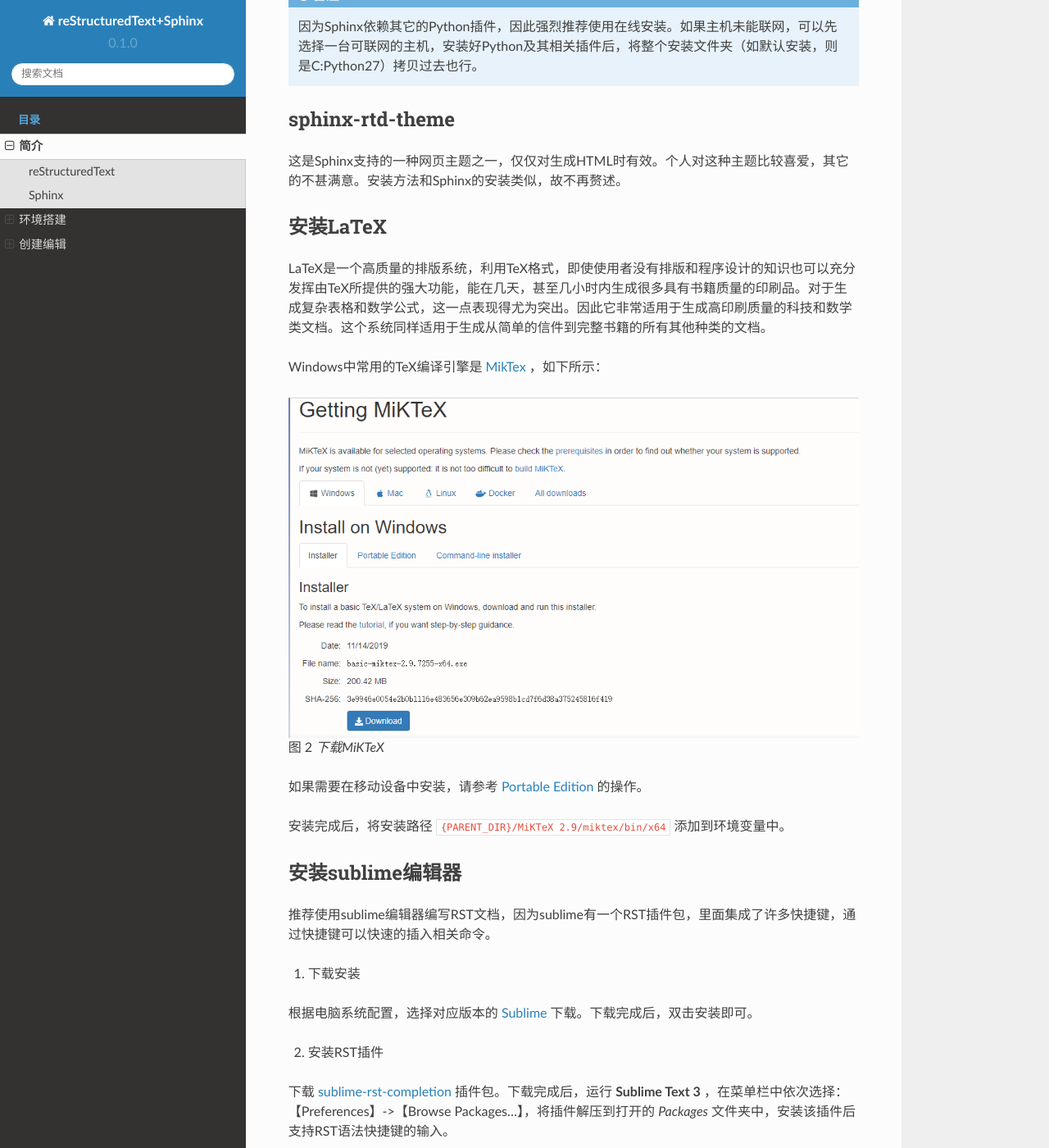
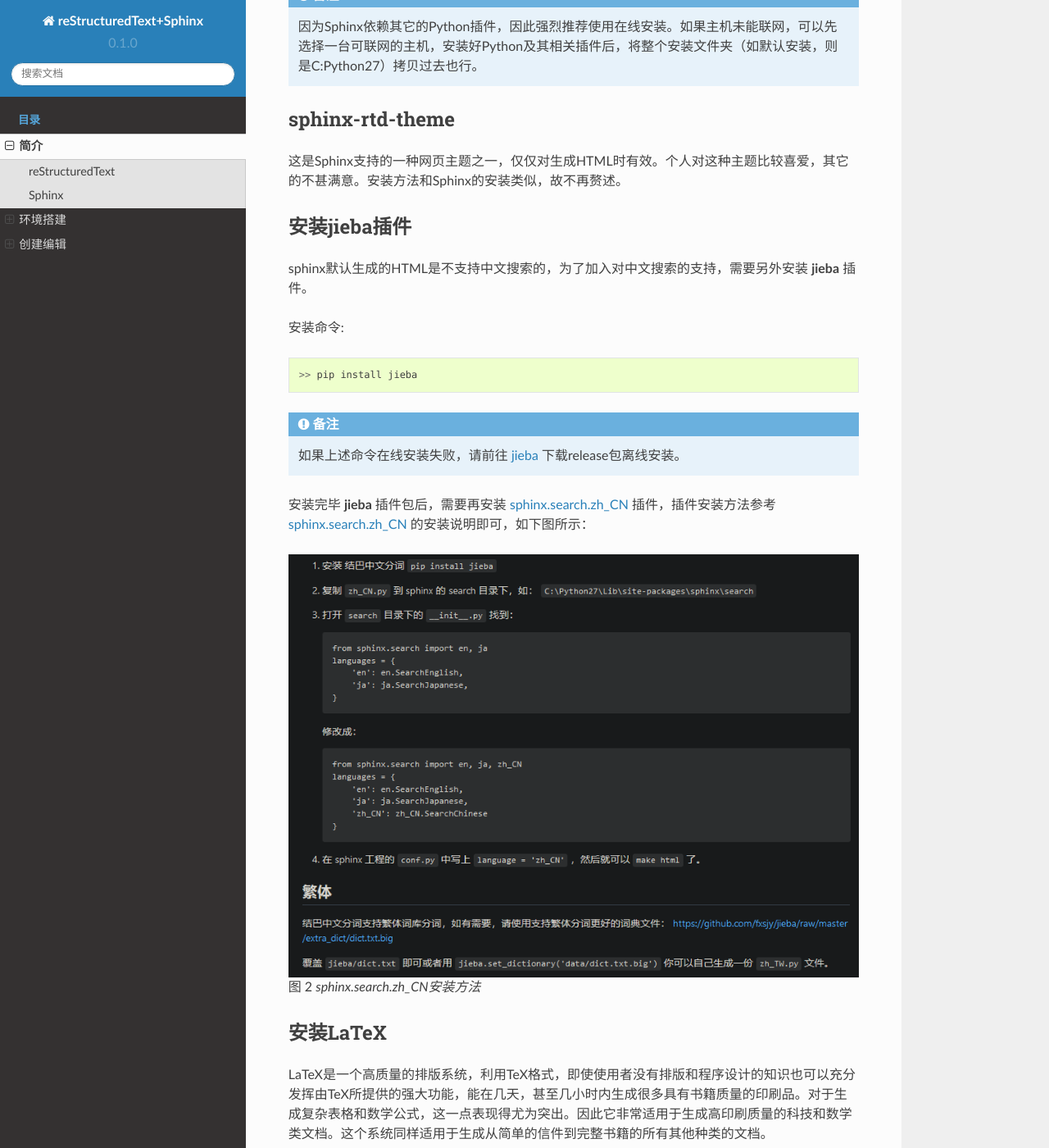
Before and after one commit to wenjiapeng/reStructuredText-Sphinx, a Sphinx documentation site: the page built from source/reStructuredText_Sphinx_Environment_Setup_In_Windows.rst, in a window 1280 px wide and 1400 px high, scrolled down 1906 px. Shown: the whole window at 82% size. Built offline with Sphinx 7.4.7 and the Read the Docs theme 2.0.0, drawn with Linux system fonts in a browser that asks for light colours; formulas are drawn with MathJax 3; some of the changed text lies outside the part shown.

Commit message:
add new description for html searching in sphinx

```diff
--- a/source/conf.py
+++ b/source/conf.py
@@ -110,7 +110,6 @@
 # so a file named "default.css" will overwrite the builtin "default.css".
 html_static_path = ['_static']
 
-
 # -- Options for HTMLHelp output ------------------------------------------
 
 # Output file base name for HTML help builder.
--- a/source/reStructuredText_Sphinx_Environment_Setup_In_Windows.rst
+++ b/source/reStructuredText_Sphinx_Environment_Setup_In_Windows.rst
@@ -66,6 +66,26 @@
 ----------------
 
 这是Sphinx支持的一种网页主题之一，仅仅对生成HTML时有效。个人对这种主题比较喜爱，其它的不甚满意。安装方法和Sphinx的安装类似，故不再赘述。
+
+
+安装jieba插件
+-------------
+
+sphinx默认生成的HTML是不支持中文搜索的，为了加入对中文搜索的支持，需要另外安装 **jieba** 插件。
+
+安装命令::
+
+  >> pip install jieba
+
+.. note::
+
+   如果上述命令在线安装失败，请前往 `jieba <https://github.com/fxsjy/jieba>`_ 下载release包离线安装。
+
+安装完毕 **jieba** 插件包后，需要再安装 `sphinx.search.zh_CN <https://github.com/bosbyj/sphinx.search.zh_CN>`_ 插件，插件安装方法参考 `sphinx.search.zh_CN <https://github.com/bosbyj/sphinx.search.zh_CN>`_ 的安装说明即可，如下图所示：
+
+.. figure:: ./images/sphinx.search.zh_CN.png
+
+   sphinx.search.zh_CN安装方法
 
 
 安装LaTeX
```
Also changed, not shown: source/images/sphinx.search.zh_CN.png (added).
